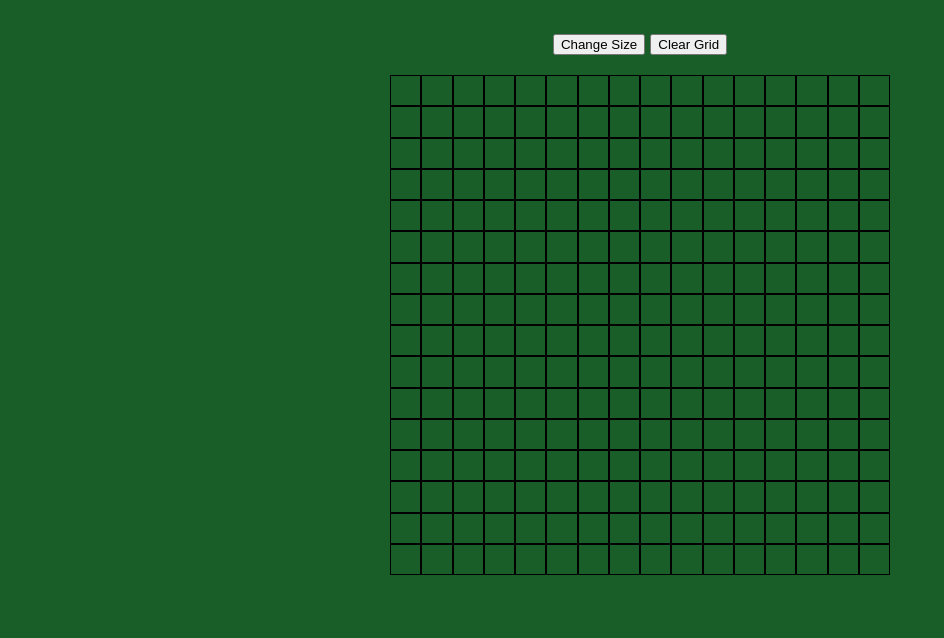
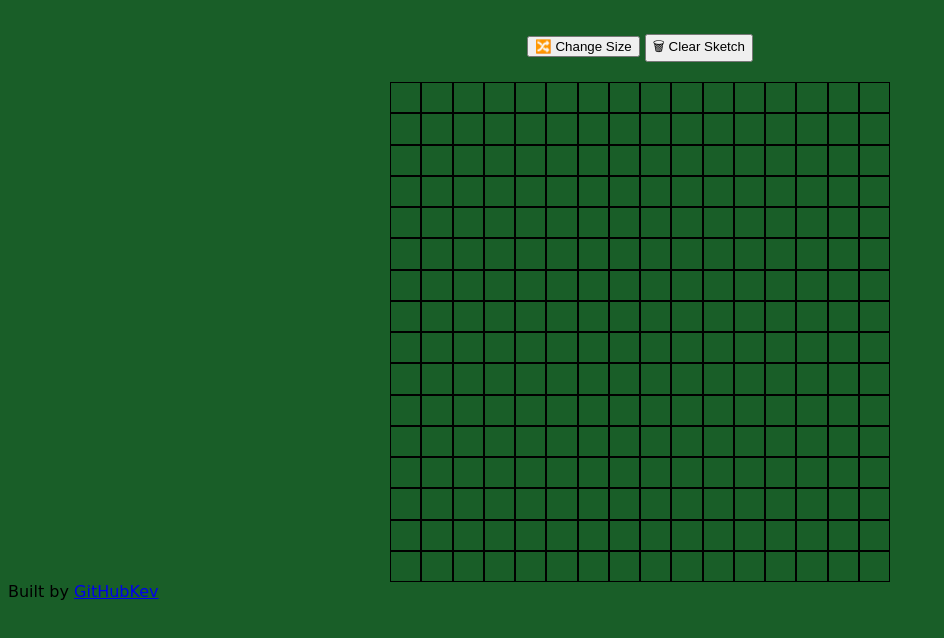
Before and after one commit to GitHubKev/etch-a-sketch, a plain HTML site: page index.html in a window 1280 px wide. Shown: the part 106-744 px from the top of the page, without its empty margins (0-944 px from the left). Drawn offline with Linux system fonts and the light colour scheme; a web font is replaced by a local one.

Commit message:
added footer and fixed buttons

```diff
--- a/index.html
+++ b/index.html
@@ -13,14 +13,17 @@
 <body>
     <h1>Etch-a-Sketch</h1>
     <div class="button">
-        <input type="button" value="Change Size" class="change">
-        <input type="button" value="Clear Grid" class="clear">
+        <input type="button" value="&#128256; Change Size" class="change">
+        <input type="button" value="&#128465; Clear Sketch" class="clear">
     </div>
 
     <div class="sketch">
         <div id="container"></div>
     </div>
 
+    <footer>
+        Built by <a href="https://www.github.com/githubkev">GitHubKev</a>
+    </footer>
     <script type="text/javascript" src="app.js"></script>
 </body>
 </html>
```
